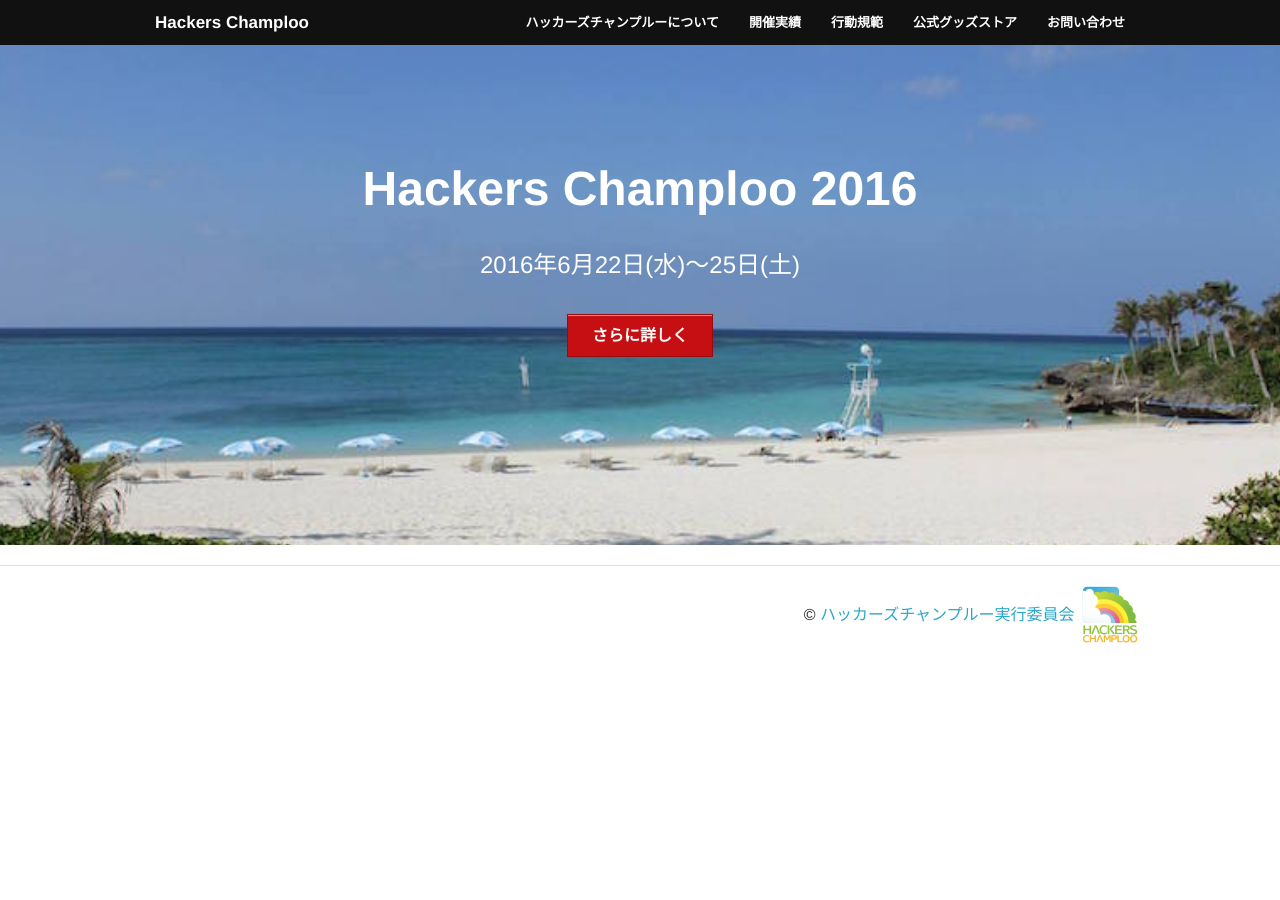
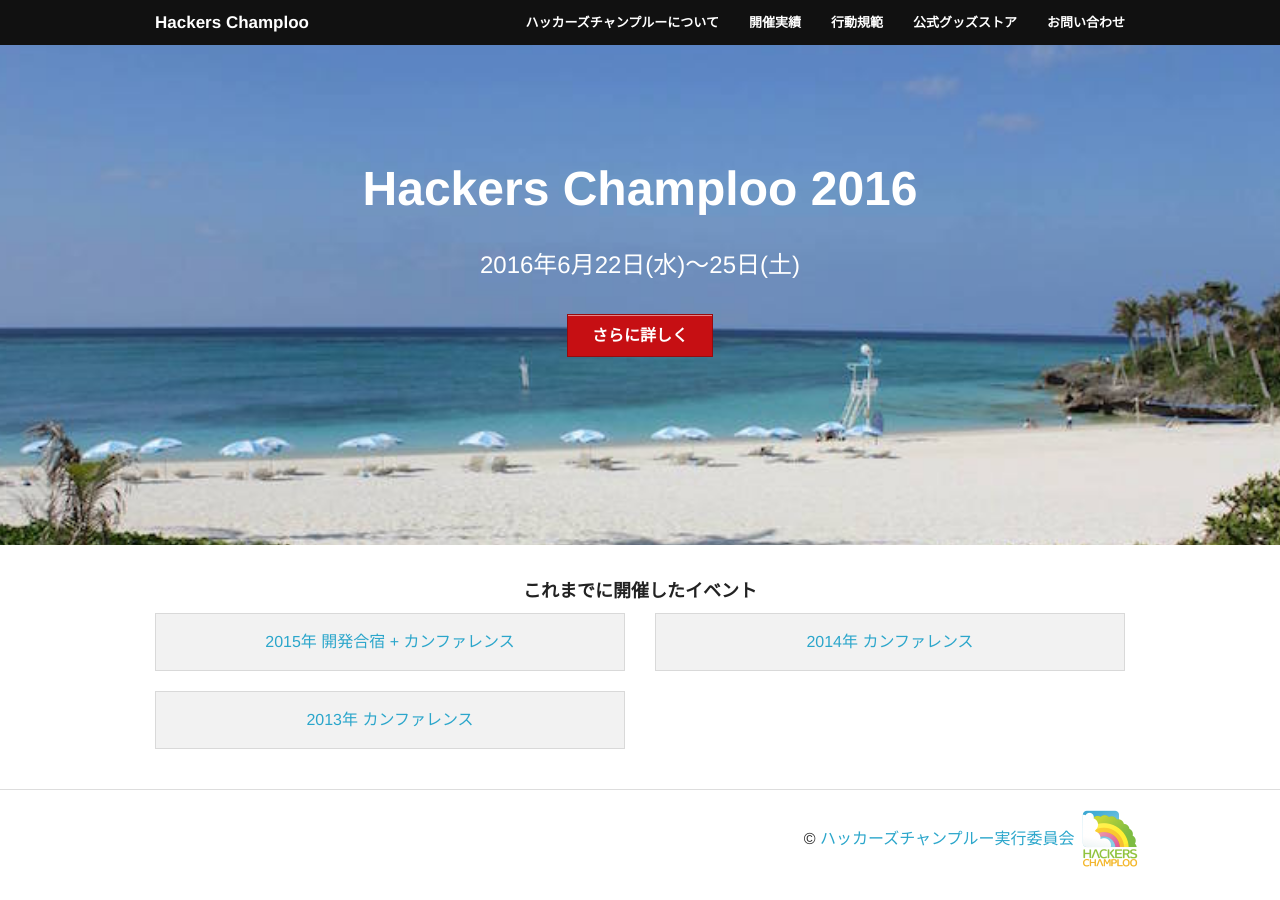
Before and after one commit to hackers-champloo/hackers-champloo.github.io, a Jekyll site: the page built from index.md, in a window 1280 px wide. Built offline with Jekyll 4.4.1, drawn with Linux system fonts in a browser that asks for light colours.

Commit message:
イベント開催履歴をランディングページに追加

```diff
--- a/_includes/nav.html
+++ b/_includes/nav.html
@@ -7,7 +7,7 @@
         <section class="top-bar-section">
             <ul class="right">
                 <li><a href="/about.html">ハッカーズチャンプルーについて</a></li>
-                <li><a href="/events.html">開催実績</a></li>
+                <li><a href="/index.html#events">開催実績</a></li>
                 <li><a href="/policy.html">行動規範</a></li>
                 <li><a href="https://suzuri.jp/hackerschamploo">公式グッズストア</a></li>
                 <li><a href="https://docs.google.com/forms/d/1MGJ4bVv8hpyXeLjvcGzZDpl838ZGHPA_plLqX_BJSbA/viewform">お問い合わせ</a></li>
--- a/_layouts/landing.html
+++ b/_layouts/landing.html
@@ -28,6 +28,30 @@
         </div>
     </div>
 
+    <a id="events">
+    <div class="container row">
+        <div class="large-10 large-centered text-center columns">
+            <h2>これまでに開催したイベント</h2>
+        </div>
+        <div class="large-6 text-center columns">
+            <div class="panel">
+              <a href="2015/">2015年 開発合宿 + カンファレンス</a>
+            </div>
+        </div>
+        <div class="large-6 text-center columns">
+            <div class="panel">
+              <a href="2014/">2014年 カンファレンス</a>
+            </div>
+        </div>
+        <div class="large-6 text-center columns">
+            <div class="panel">
+              <a href="2013/">2013年 カンファレンス</a>
+            </div>
+        </div>
+        <div class="large-6 text-center columns">
+        </div>
+    </div>
+
     {% include footer.html %}
 </body>
 </html>
```
Also changed, not shown: events.md (deleted, +0 -8 lines).
